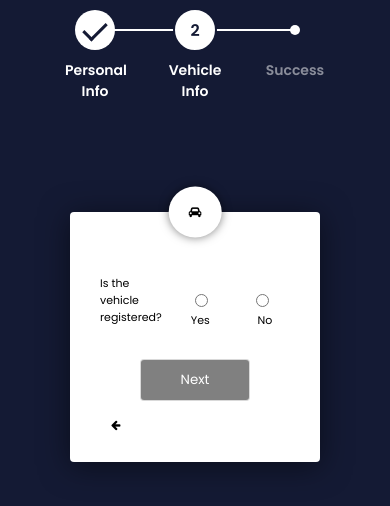
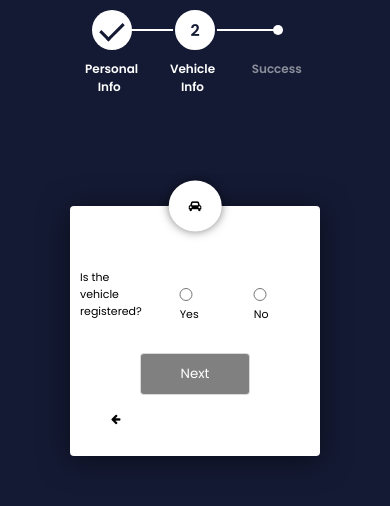
Before and after one commit to Harbertas/NSK, a plain HTML site: page secondForm.html in a window 390 px wide. Drawn offline with Linux system fonts and the light colour scheme.

Commit message:
updated responsiveness

```diff
--- a/style.css
+++ b/style.css
@@ -226,8 +226,6 @@ form #submit:disabled{
 	display: none;
 }
 
-button{
-}
 
 #appreciation, h1, h2{
 	text-align: center;
@@ -247,8 +245,12 @@ button{
 		position: relative;
 		font-size: 14px;
 	}
+    .input-group label{
+        margin-left: -20px;
+    }
 	.input-group input, input::placeholder, .input-group select{
 		font-size: 14px;
+        margin: auto;
 	}
 	.input-group #yesc{
 		margin-top: 40px;
@@ -271,8 +273,17 @@ button{
 }
 @media (max-width: 400px) or (max-height: 500px){
 	.step-wizard{
-		width: 300px;
+		width: 250px;
 	}
+    .step-wizard-item{
+		min-width: 70px;
+	}
+    .progress-label{
+        font-size: 12px;
+        font-weight: 600;
+        margin-top: 10px;
+        margin-left: -5px;
+    }
 	.container form{
 		max-width: 250px;
 		padding: 50px 30px 20px;
@@ -282,8 +293,12 @@ button{
 		position: relative;
 		font-size: 11px;
 	}
+    .input-group label{
+        margin-left: -20px;
+    }
 	.input-group input, input::placeholder, .input-group select{
 		font-size: 11px;
+        margin: auto;
 	}
 	.input-group #yesc{
 		margin-top: 40px;
@@ -292,6 +307,6 @@ button{
 
 	.input-group #noc{
 		margin-top: 40px;
-		margin-left: -45px;
+		margin-left: -50px;
 	}
 }
```
